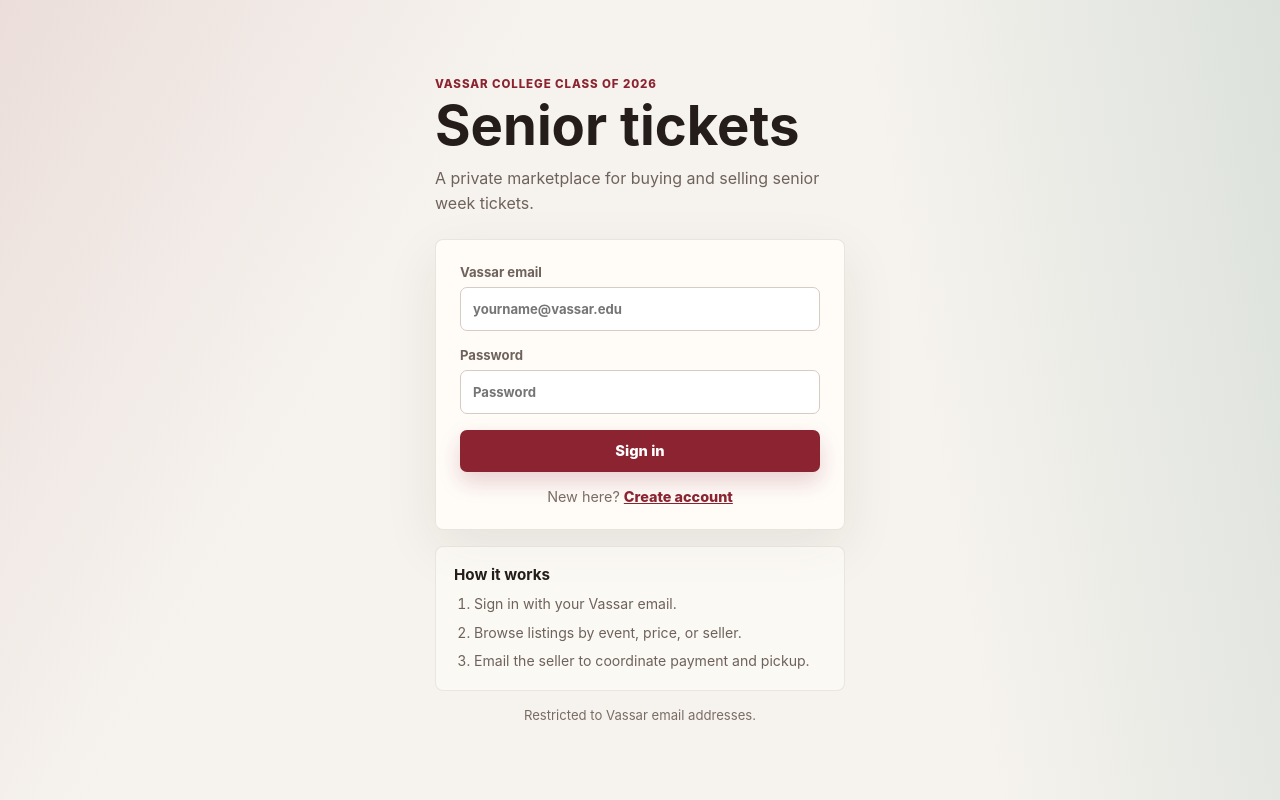
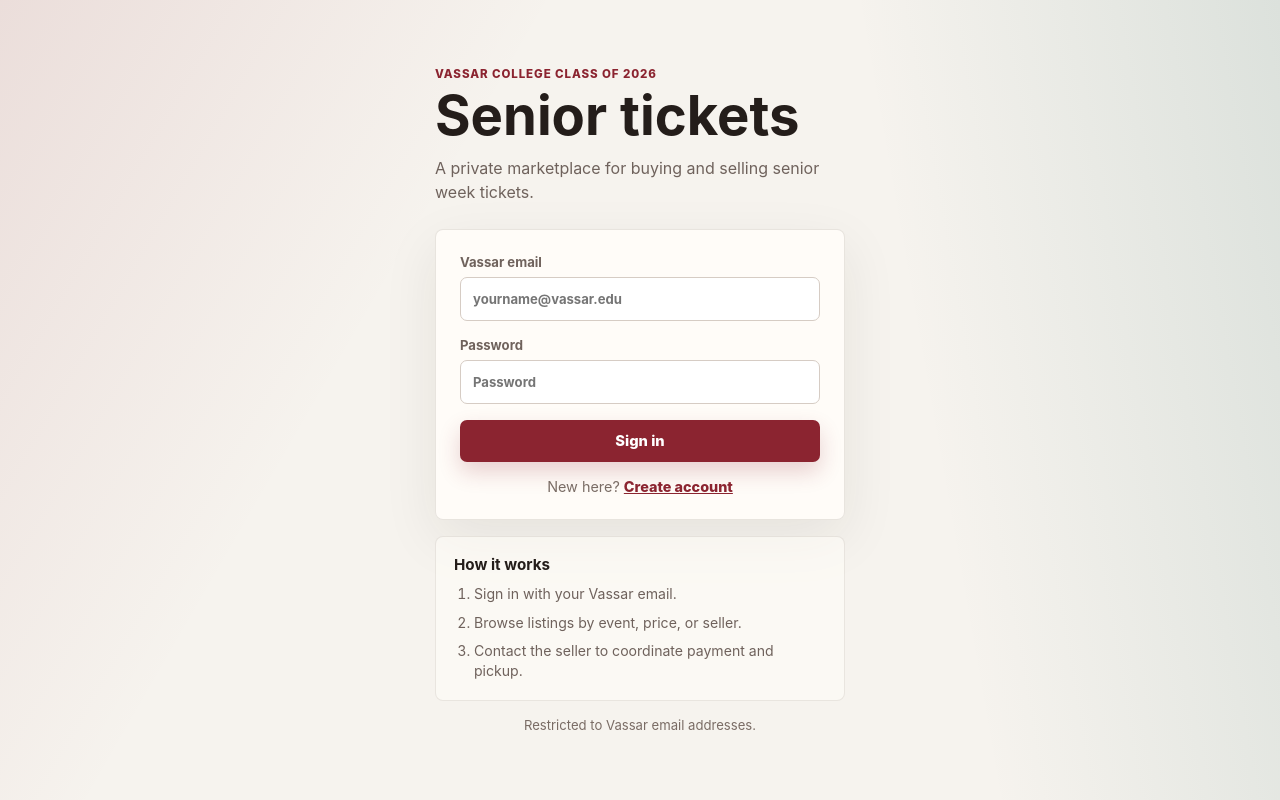
Before and after one commit to 9hrpm8s6rb-dotcom/vassar-tickets, a React (Vite) app: page / in a window 1280 px wide. Built offline with nearby package versions, Linux system fonts and the light colour scheme.

Commit message:
Update seller contact tutorial copy

```diff
--- a/src/App.jsx
+++ b/src/App.jsx
@@ -379,7 +379,7 @@
             <ol>
               <li>Sign in with your Vassar email.</li>
               <li>Browse listings by event, price, or seller.</li>
-              <li>Email the seller to coordinate payment and pickup.</li>
+              <li>Contact the seller to coordinate payment and pickup.</li>
             </ol>
           </section>
           <p className="auth-note">Restricted to Vassar email addresses.</p>
```
